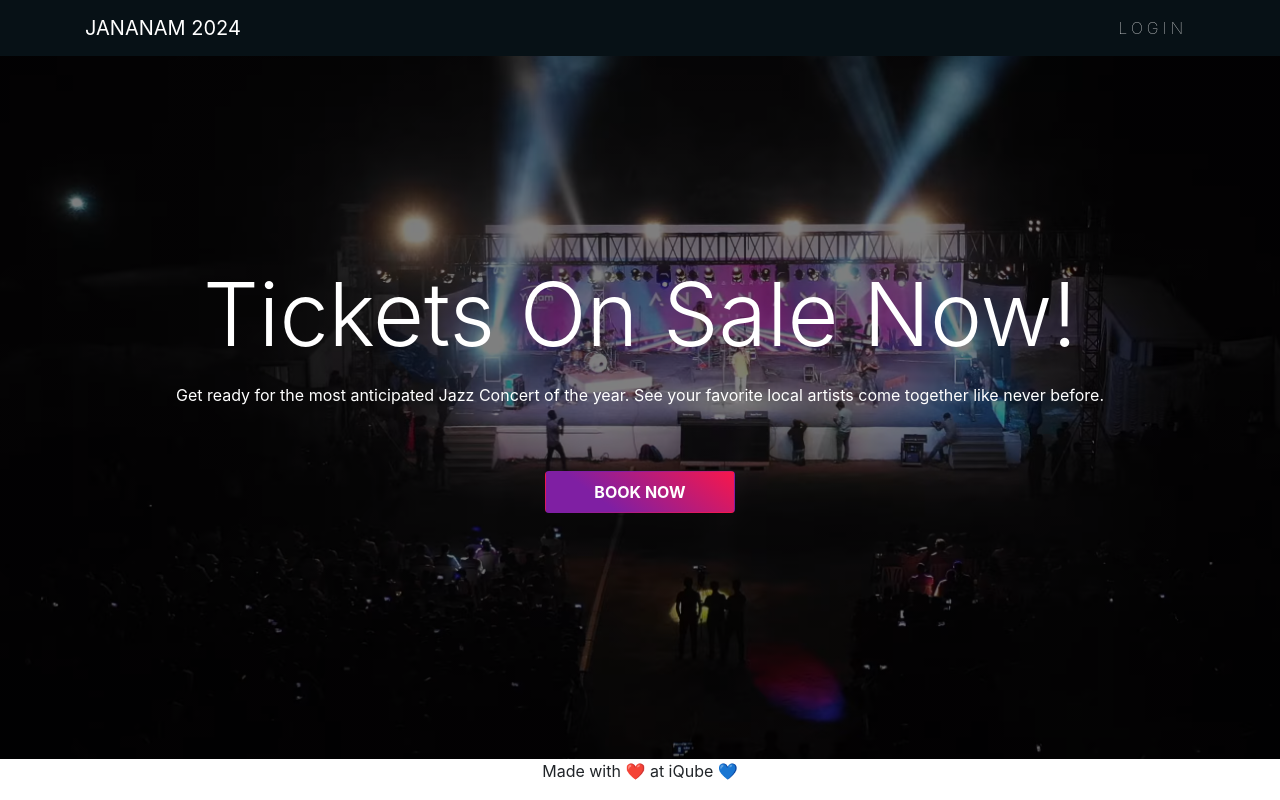
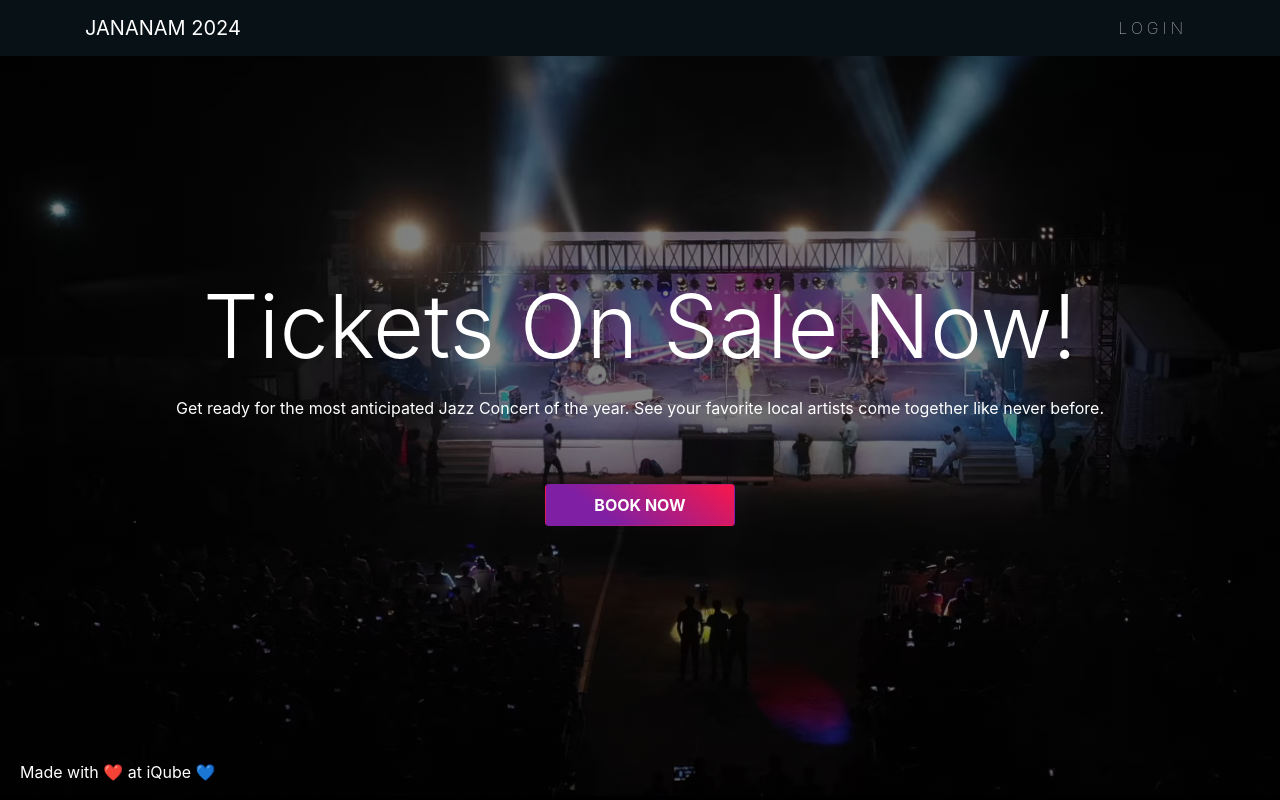
Before and after one commit to Dhanushkumar-S-G/iTicketer, a Django app: page / in a window 1280 px wide. Run offline with Django 5.2, Linux system fonts and the light colour scheme; data comes from the database, SQL or seed files in the repository; data that the repository does not hold is empty; parts of the project's set-up code (start-up, migrations or seed data) failed here and were passed over; some libraries are stand-ins or nearby versions.

Commit message:
fixed ui issues

```diff
--- a/base_app/templates/base_app/index.html
+++ b/base_app/templates/base_app/index.html
@@ -15,7 +15,9 @@
       rel="stylesheet"
       href="https://use.fontawesome.com/releases/v5.0.13/css/all.css"
     />
-  <script>navigator.serviceWorker.register("static/pwabuilder-adv-sw.js")</script>
+    <script>
+      navigator.serviceWorker.register('static/pwabuilder-adv-sw.js');
+    </script>
     <title>JANANAM 2024</title>
   </head>
   <body>
@@ -26,18 +28,7 @@
       >
         <div class="container">
           <a class="navbar-brand" href="/">JANANAM 2024</a>
-          <button
-            class="navbar-toggler"
-            type="button"
-            data-toggle="collapse"
-            data-target="#navbarCollapse"
-            aria-controls="navbarCollapse"
-            aria-expanded="false"
-            aria-label="Toggle navigation"
-          >
-            <span class="navbar-toggler-icon"></span>
-          </button>
-          <div class="collapse navbar-collapse" id="navbarCollapse">
+
           <ul class="navbar-nav ml-auto">
             {%if user.is_authenticated %}
             <li class="nav-item active">
@@ -59,7 +50,6 @@
             </li>
             {% endif %}
           </ul>
-          </div>
         </div>
       </nav>
     </header>
@@ -90,8 +80,8 @@
       </section>
     </main>
 
-    <footer class="d-flex align-items-center justify-content-center">
-      <p class="footer bg-white">Made with ❤️ at iQube 💙</p>
+    <footer class="fixed-bottom">
+      <p style="padding-left: 20px; color: white">Made with ❤️ at iQube 💙</p>
     </footer>
     <script src="{%static 'index.js' %}"></script>
   </body>
--- a/static/index.css
+++ b/static/index.css
@@ -29,12 +29,13 @@ body {
 #showcase-background-1 {
   background-image: linear-gradient(rgba(0, 0, 0, 0.5), rgba(0, 0, 0, 0.5)),
     url('/static/bg2.png');
-  height: calc(100vh - 25px);
+  height: 100vh;
 }
 
 #showcase-background-2 {
   background-image: linear-gradient(rgba(0, 0, 0, 0.5), rgba(0, 0, 0, 0.5)),
     url('/static/bg2.png');
+  height: 100vh;
 }
 .btn-gradient {
   background: linear-gradient(217deg, #f8174b, #7f1fa3 70.71%);
@@ -66,11 +67,3 @@ a.text-red:hover {
   border: 1px solid #f8174b;
   background: transparent;
 }
-.footer {
-  height: 25px;
-  position: absolute;
-  text-align: center;
-  bottom: 0;
-  left: 0;
-  width: 100%;
-}
```
Lines whose indentation alone changed are shown as unchanged.
